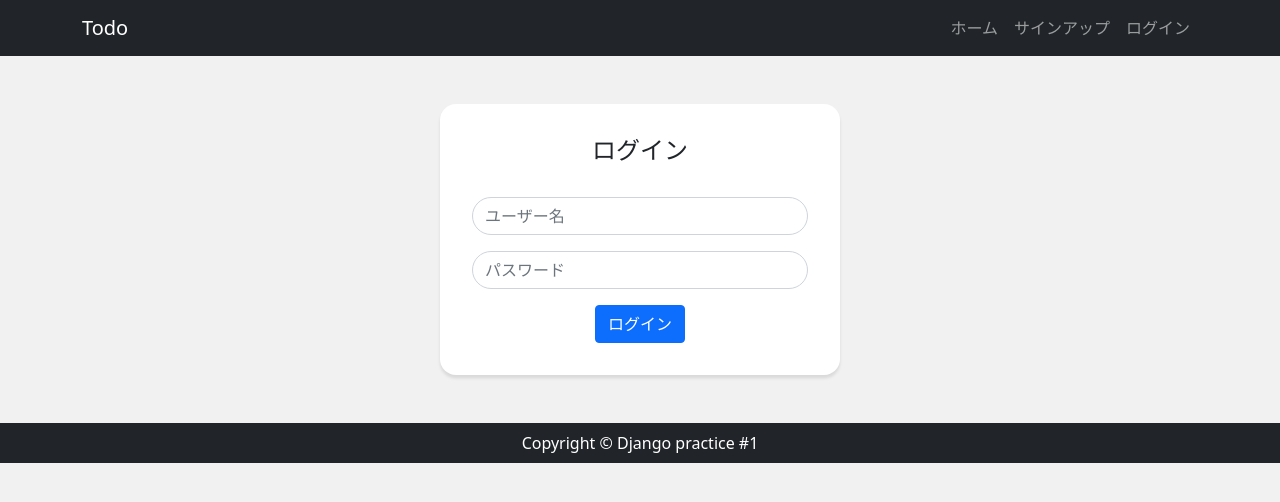
After one commit to stkch0832/django-todo, a Django app: page /accounts/login/ in a window 1280 px wide. The commit adds this page. Shown: the top 502 px of the page. Run offline with Django 3.2, Linux system fonts and the light colour scheme; some libraries are stand-ins or nearby versions.

Commit message:
Add: allauth login

```diff
--- /dev/null
+++ b/mytodo/accounts/templates/accounts/login.html
@@ -0,0 +1,25 @@
+{% extends "app/base.html" %}
+{% load widget_tweaks %}
+
+
+{% block content %}
+
+<div class="card card-auth my-5 mx-auto">
+    <div class="card-body">
+        <h5 class="card-title text-center">ログイン</h5>
+        <form method="post" class="form-auth">
+            {% csrf_token %}
+            <div class="form-label-group">
+                {% render_field form.login class="form-control" placeholder="ユーザー名" %}
+            </div>
+            <div class="form-label-group">
+                {% render_field form.password class="form-control" placeholder="パスワード" %}
+            </div>
+            <div class="text-center">
+                <button class="btn btn-primary" type="submit">ログイン</button>
+            </div>
+        </form>
+    </div>
+</div>
+
+{% endblock %}
--- /dev/null
+++ b/mytodo/accounts/urls.py
@@ -0,0 +1,6 @@
+from django.urls import path
+from accounts import views
+
+urlpatterns = [
+    path('login/', views.LoginView.as_view(), name='account_login'),
+]
--- a/mytodo/accounts/views.py
+++ b/mytodo/accounts/views.py
@@ -1,3 +1,5 @@
-from django.shortcuts import render
+from django.shortcuts import render, redirect
+from allauth.account import views
 
-# Create your views here.
+class LoginView(views.LoginView):
+    template_name = 'accounts/login.html'
--- a/mytodo/app/static/css/style.css
+++ b/mytodo/app/static/css/style.css
@@ -19,3 +19,37 @@ main {
 .formticket {
     margin-bottom: 1rem;
 }
+
+/* 認証画面 */
+
+.card-auth {
+    width: 400px;
+    border: 0;
+    border-radius: 1rem;
+    box-shadow: 0 0.2rem 0.2rem 0 rgba(0, 0, 0, 0.1);
+}
+
+.card-title {
+    margin-bottom: 2rem;
+    font-size: 1.5rem;
+}
+
+.card-body {
+    padding: 2rem;
+}
+
+.form-auth {
+    width: 100%;
+}
+
+.form-label-group {
+    margin-bottom: 1rem;
+}
+
+.form-label-group input {
+    border-radius: 2rem;
+}
+
+.form-control:focus {
+    box-shadow: none;
+}
--- a/mytodo/app/templates/app/base.html
+++ b/mytodo/app/templates/app/base.html
@@ -7,7 +7,7 @@
     <meta http-equiv="X-UA-Compatible" content="IE=edge">
     <meta name="viewport" content="width=device-width, initial-scale=1.0">
     <link href="https://cdn.jsdelivr.net/npm/bootstrap@5.0.2/dist/css/bootstrap.min.css" rel="stylesheet" integrity="sha384-EVSTQN3/azprG1Anm3QDgpJLIm9Nao0Yz1ztcQTwFspd3yD65VohhpuuCOmLASjC" crossorigin="anonymous">
-    <link rel="stylesheet" href="{% static 'css/style.css' %}">
+    <link rel="stylesheet" type="text/css" href="{% static 'css/style.css' %}">
     <title>Todo List</title>
 </head>
 <header>
@@ -30,7 +30,7 @@
                         <a class="nav-link" href="">サインアップ</a>
                     </li>
                     <li class="nav-item">
-                        <a class="nav-link" href="">ログイン</a>
+                        <a class="nav-link" href="{% url 'account_login' %}">ログイン</a>
                     </li>
                 {% endif %}
             </ul>
--- a/mytodo/mytodo/settings.py
+++ b/mytodo/mytodo/settings.py
@@ -11,6 +11,7 @@ https://docs.djangoproject.com/en/3.2/ref/settings/
 """
 
 from pathlib import Path
+from pickle import FALSE
 
 # Build paths inside the project like this: BASE_DIR / 'subdir'.
 BASE_DIR = Path(__file__).resolve().parent.parent
@@ -23,7 +24,7 @@ BASE_DIR = Path(__file__).resolve().parent.parent
 SECRET_KEY = 'django-insecure-etr)n^a%t@98ysab2o+_lilp9b7xeli*q3y2_a=1t0yu7us=pd'
 
 # SECURITY WARNING: don't run with debug turned on in production!
-DEBUG = True
+DEBUG = False
 
 ALLOWED_HOSTS = ['*']
 
@@ -43,7 +44,7 @@ INSTALLED_APPS = [
     'django.contrib.sites',
     'allauth',
     'allauth.account',
-    'allauth.socialaccount'
+    'allauth.socialaccount',
 ]
 
 MIDDLEWARE = [
--- a/mytodo/mytodo/urls.py
+++ b/mytodo/mytodo/urls.py
@@ -18,5 +18,7 @@ from django.urls import path, include
 
 urlpatterns = [
     path('admin/', admin.site.urls),
-    path('', include('app.urls'))
+    path('', include('app.urls')),
+    path('accounts/', include('accounts.urls')),
+    path('accounts/', include('allauth.urls')),
 ]
```
